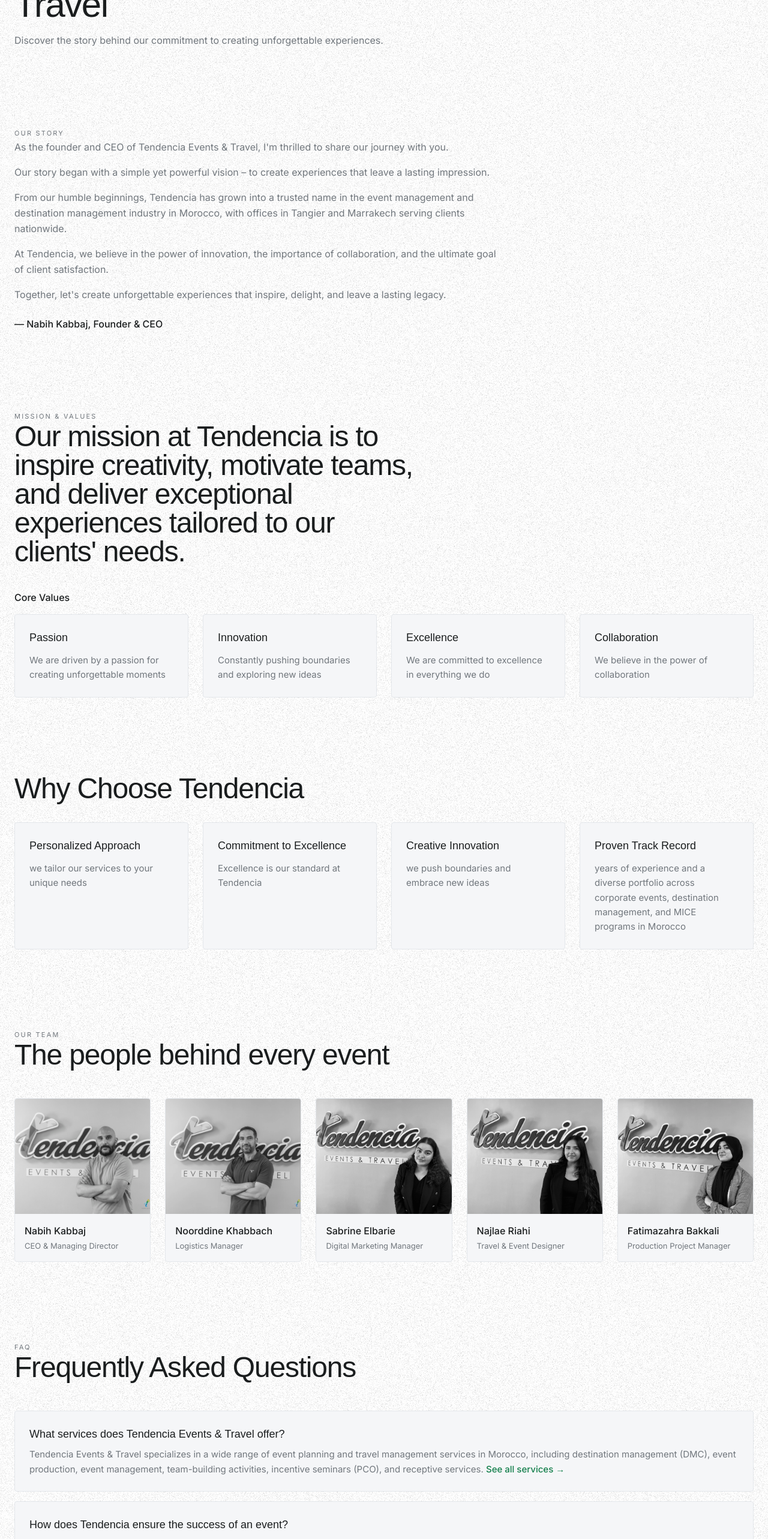
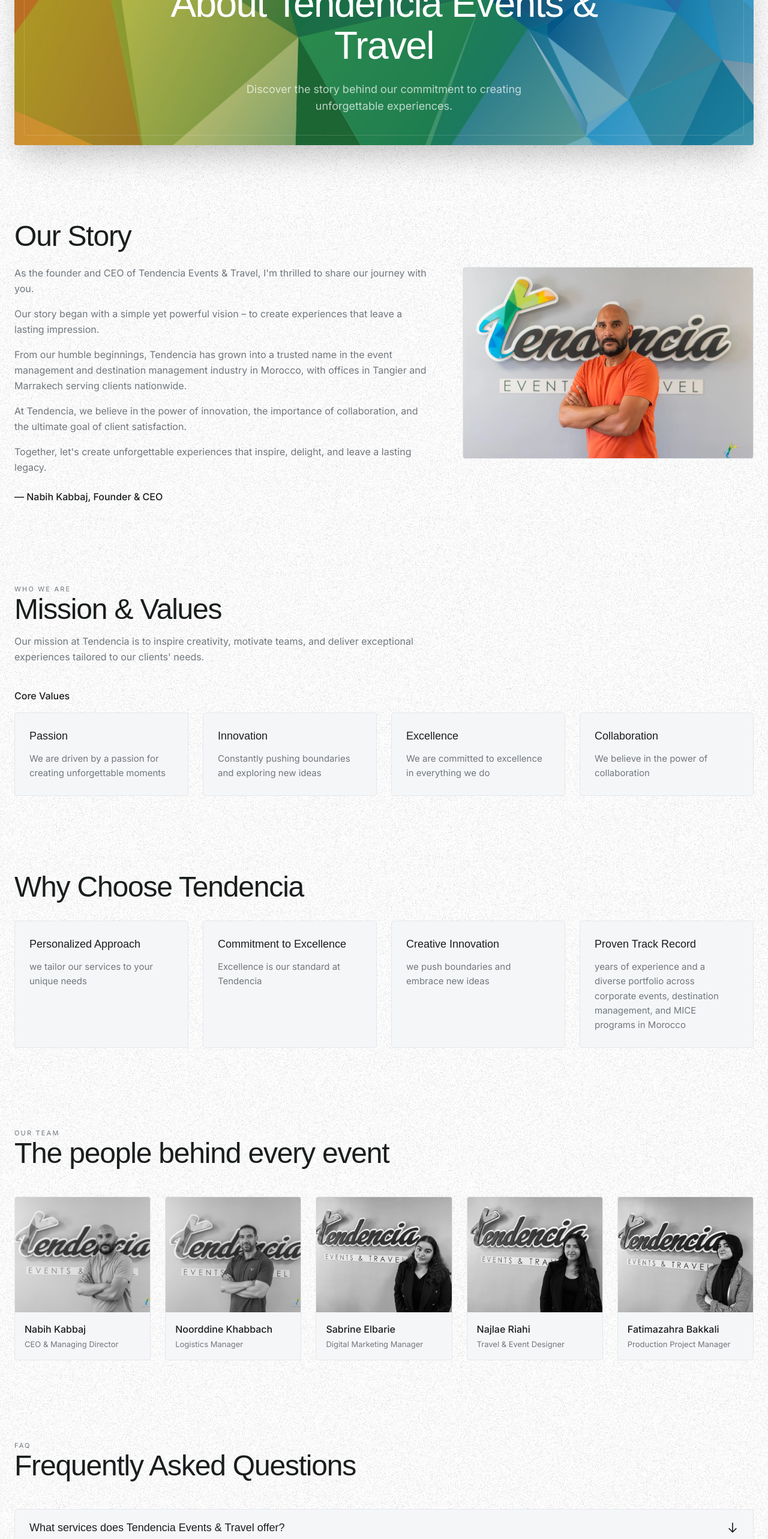
Before and after one commit to ali-r2005/tendenciaevents, a Next.js app: page /about-us in a window 1280 px wide. Shown: the part 234-2800 px from the top of the page at 60% size. Built offline with nearby package versions, Linux system fonts and the light colour scheme; a web font is replaced by a local one.

Commit message:
some changes made

```diff
--- a/i18n/en.ts
+++ b/i18n/en.ts
@@ -247,7 +247,7 @@
       {
         title: "Team Building",
         body: "Foster team cohesion and achieve common goals with our engaging team-building activities across Morocco.",
-        href: "/services/team-building",
+        href: "https://teambuildingmorocco.com",
       },
     ],
   },
@@ -501,8 +501,9 @@
       signatureRole: "Founder & CEO",
     },
     mission: {
-      label: "Mission & Values",
-      title: "Our mission at Tendencia is to inspire creativity, motivate teams, and deliver exceptional experiences tailored to our clients' needs.",
+      label: "Who We Are",
+      title: "Mission & Values",
+      intro: "Our mission at Tendencia is to inspire creativity, motivate teams, and deliver exceptional experiences tailored to our clients' needs.",
       valuesLabel: "Core Values",
       values: [
         { title: "Passion", body: "We are driven by a passion for creating unforgettable moments" },
@@ -598,7 +599,7 @@
       { label: "About us", href: "/about-us" },
       { label: "Services", href: "/services" },
       { label: "Blog", href: "/blog" },
-      { label: "Team Building Morocco", href: "/team-building-morocco" },
+      { label: "Team Building Morocco", href: "https://teambuildingmorocco.com" },
       { label: "Catalyst.ma", href: "https://catalyst.ma" },
       { label: "E-brochures", href: "/e-brochures" },
     ],
--- a/src/app/about-us/page.tsx
+++ b/src/app/about-us/page.tsx
@@ -1,5 +1,6 @@
 import { Metadata } from "next";
 import { getDictionary } from "../../../i18n";
+import { FAQAccordion } from "@/components/FAQAccordion";
 
 const dictionary = getDictionary();
 
@@ -14,27 +15,35 @@
   return (
     <main className="w-full max-w-[1400px] mx-auto px-4 sm:px-6 py-6 space-y-24 sm:space-y-32">
       {/* Hero */}
-      <section className="space-y-8 pt-8">
-        <div className="space-y-2 max-w-2xl">
-          <span className="text-[11px] uppercase tracking-[0.2em] text-brand-muted">
+      <section className="w-full">
+        <div
+          className="rounded-custom overflow-hidden bg-brand-neutral bg-cover bg-center h-[280px] sm:h-[340px] lg:h-[380px] relative w-full flex items-center justify-center p-6 shadow-2xl"
+          style={{ backgroundImage: "url('/BG.jpg')" }}
+        >
+          <div className="absolute inset-0 " />
+          <div className="absolute inset-2 sm:inset-4 border border-white/15 rounded-[4px] pointer-events-none" />
+          <div className="relative z-10 text-center max-w-3xl px-4 flex flex-col items-center">
+            <span className="inline-block bg-white/10 border border-white/25 backdrop-blur-sm text-white/90 text-[13px] sm:text-sm font-medium px-4 py-1.5 rounded-custom mb-6">
               {t.aboutUsPage.label}
             </span>
-          <h1 className="font-display text-4xl sm:text-6xl font-normal text-brand-neutral tracking-tight">
+            <h1 className="font-display text-4xl sm:text-6xl lg:text-[64px] font-normal tracking-tight text-white leading-[1.1] mb-6">
               {t.aboutUsPage.title}
             </h1>
-          <p className="text-[16px] text-brand-muted leading-relaxed pt-2">
+            <p className="text-white/70 text-base sm:text-lg max-w-xl mx-auto">
               {t.aboutUsPage.intro}
             </p>
+          </div>
         </div>
       </section>
 
       {/* Our Story */}
       <section className="space-y-8">
-        <div className="grid grid-cols-1 md:grid-cols-12 gap-8 md:gap-12">
-          <div className="md:col-span-8 space-y-4">
-            <span className="text-[11px] uppercase tracking-[0.2em] text-brand-muted">
+        <div className="grid grid-cols-1 md:grid-cols-12 gap-8 md:gap-12 items-center">
+          <div className="md:col-span-7 space-y-2">
+            <h2 className="font-display text-3xl sm:text-5xl font-normal text-brand-neutral tracking-tight">
               {t.aboutUsPage.story.label}
-            </span>
+            </h2>
+            <div className="space-y-4 pt-4">
               {t.aboutUsPage.story.paragraphs.map((paragraph) => (
                 <p key={paragraph} className="text-[16px] text-brand-muted leading-relaxed">
                   {paragraph}
@@ -43,6 +52,16 @@
               <p className="text-brand-neutral font-medium pt-2">
                 — {t.aboutUsPage.story.signatureName}, {t.aboutUsPage.story.signatureRole}
               </p>
+            </div>
+          </div>
+          <div className="md:col-span-5">
+            <div className="w-full h-64 sm:h-80 bg-brand-canvas rounded-custom overflow-hidden border border-brand-border">
+              <img
+                src="/our-story.webp"
+                alt="Our Story"
+                className="w-full h-full object-cover"
+              />
+            </div>
           </div>
         </div>
       </section>
@@ -56,6 +75,9 @@
           <h2 className="font-display text-3xl sm:text-5xl font-normal text-brand-neutral tracking-tight">
             {t.aboutUsPage.mission.title}
           </h2>
+          <p className="text-[16px] text-brand-muted leading-relaxed pt-2">
+            {t.aboutUsPage.mission.intro}
+          </p>
         </div>
         <div className="space-y-4 pt-2">
           <h3 className="font-medium text-brand-neutral">{t.aboutUsPage.mission.valuesLabel}</h3>
@@ -134,29 +156,7 @@
             {t.aboutUsPage.faq.title}
           </h2>
         </div>
-        <div className="grid grid-cols-1 gap-4 pt-4">
-          {t.aboutUsPage.faq.items.map((item) => (
-            <div
-              key={item.question}
-              className="bg-brand-subtle border border-brand-border rounded-custom p-6 space-y-2 hover:border-brand-green transition-colors duration-200"
-            >
-              <h3 className="font-display text-lg text-brand-neutral font-normal">
-                {item.question}
-              </h3>
-              <p className="text-[15px] text-brand-muted leading-relaxed">
-                {item.answer}
-                {item.href && item.linkLabel ? (
-                  <>
-                    {" "}
-                    <a href={item.href} className="text-brand-green font-medium">
-                      {item.linkLabel}
-                    </a>
-                  </>
-                ) : null}
-              </p>
-            </div>
-          ))}
-        </div>
+        <FAQAccordion items={t.aboutUsPage.faq.items} />
       </section>
 
       {/* CTA banner */}
--- a/src/app/page.tsx
+++ b/src/app/page.tsx
@@ -18,7 +18,7 @@
         {/* Hero */}
         <section className="w-full">
           <div
-            className="rounded-custom overflow-hidden bg-brand-neutral bg-cover bg-center h-[560px] sm:h-[640px] lg:h-[700px] relative w-full flex items-center justify-center p-6 shadow-2xl"
+            className="rounded-custom overflow-hidden bg-brand-neutral bg-cover bg-center min-h-[620px] sm:min-h-[640px] lg:min-h-[700px] relative w-full flex items-center justify-center p-6 py-16 sm:py-6 shadow-2xl"
             style={{ backgroundImage: "url('/BG.jpg')" }}
           >
             <div className="absolute inset-0 " />
--- /dev/null
+++ b/src/components/FAQAccordion.tsx
@@ -0,0 +1,63 @@
+'use client';
+
+import { useState } from 'react';
+
+interface FAQItem {
+  question: string;
+  answer: string;
+  href?: string;
+  linkLabel?: string;
+}
+
+interface FAQAccordionProps {
+  items: FAQItem[];
+}
+
+export function FAQAccordion({ items }: FAQAccordionProps) {
+  const [openIndex, setOpenIndex] = useState<number | null>(null);
+
+  return (
+    <div className="space-y-3 pt-4">
+      {items.map((item, index) => (
+        <div
+          key={item.question}
+          className="bg-brand-subtle border border-brand-border rounded-custom overflow-hidden"
+        >
+          <button
+            onClick={() => setOpenIndex(openIndex === index ? null : index)}
+            className="w-full px-6 py-4 flex items-center justify-between hover:bg-brand-canvas transition-colors duration-200"
+          >
+            <h3 className="font-display text-lg text-brand-neutral font-normal text-left">
+              {item.question}
+            </h3>
+            <span
+              className={`flex-shrink-0 ml-4 text-brand-neutral transition-transform duration-300 ${
+                openIndex === index ? 'rotate-180' : ''
+              }`}
+            >
+              <svg className="w-5 h-5" fill="none" stroke="currentColor" viewBox="0 0 24 24">
+                <path strokeLinecap="round" strokeLinejoin="round" strokeWidth={2} d="M19 14l-7 7m0 0l-7-7m7 7V3" />
+              </svg>
+            </span>
+          </button>
+
+          {openIndex === index && (
+            <div className="px-6 pb-4 border-t border-brand-border pt-4">
+              <p className="text-[15px] text-brand-muted leading-relaxed">
+                {item.answer}
+                {item.href && item.linkLabel ? (
+                  <>
+                    {" "}
+                    <a href={item.href} className="text-brand-green font-medium">
+                      {item.linkLabel}
+                    </a>
+                  </>
+                ) : null}
+              </p>
+            </div>
+          )}
+        </div>
+      ))}
+    </div>
+  );
+}
```
Also changed, not shown: public/our-story.webp (added). Lines whose indentation alone changed are shown as unchanged.
